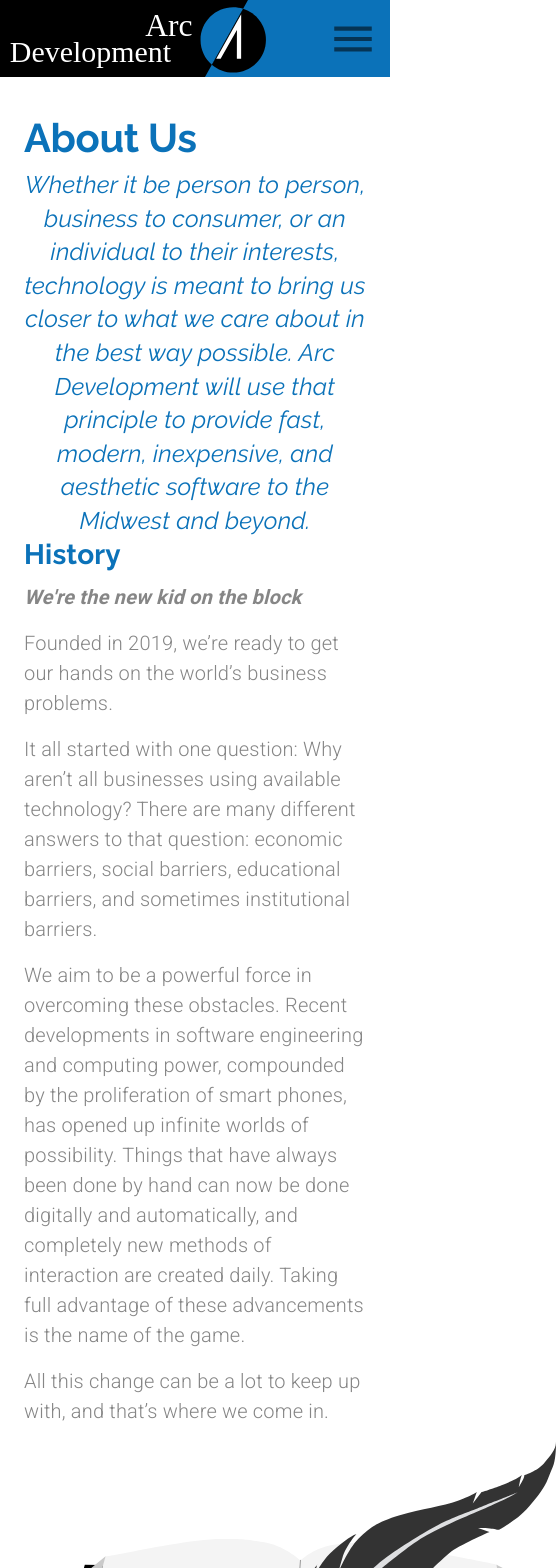
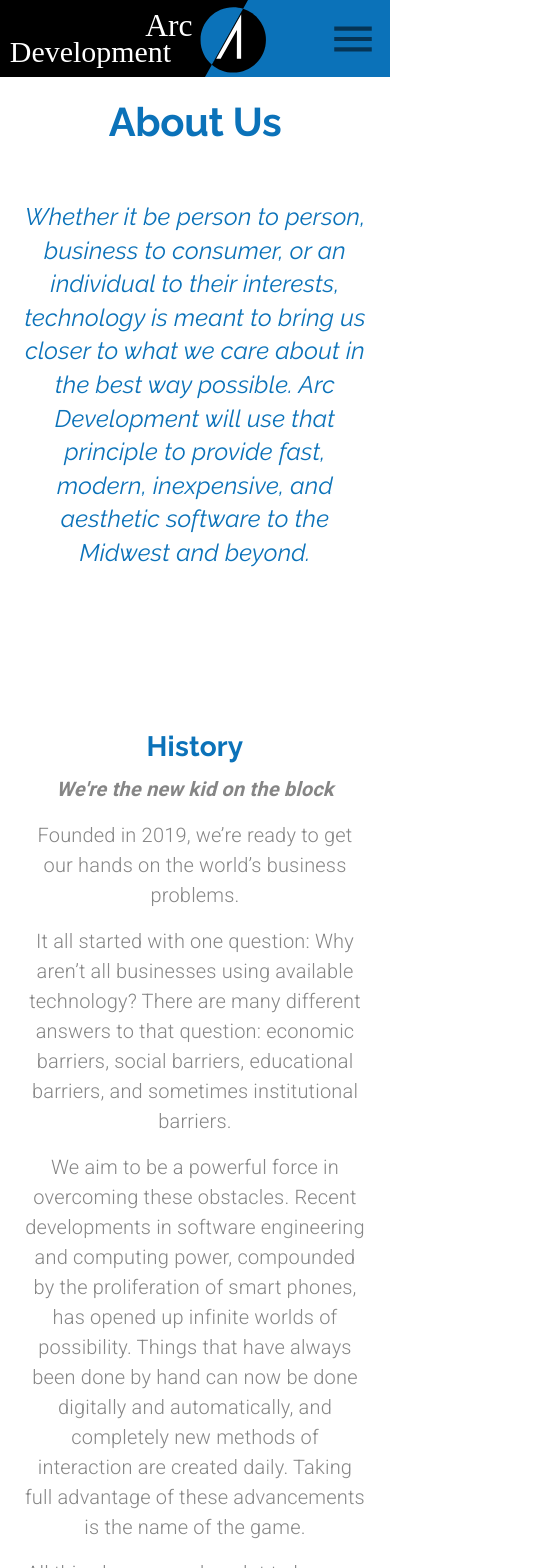
Before and after one commit to rudwo8134/ArcDevelopment, a React (Create React App) app: page /about in a window 390 px wide. Shown: the top 1568 px of the page, 556 px wide, since content can reach past the window. Built offline with nearby package versions, Linux system fonts and the light colour scheme.

Commit message:
add the responsive design for about us

```diff
--- a/src/components/Aboutus.jsx
+++ b/src/components/Aboutus.jsx
@@ -1,10 +1,12 @@
 import React from 'react'
-import { Avatar, Grid, makeStyles, Typography } from '@material-ui/core'
+import { Avatar, Grid, Hidden, makeStyles, Typography } from '@material-ui/core'
 import { useTheme } from '@material-ui/styles';
 import history from '../assets/history.svg'
 import founder from '../assets/founder2.png'
 import puppy from '../assets/puppy.svg'
 import yearbook from '../assets/yearbook.svg'
+import { useMediaQuery } from '@material-ui/core';
+import Calltoaction from './ui/Calltoaction';
 
 const useStyles = makeStyles((theme) => ({
   missionStatement: {
@@ -22,22 +24,39 @@ const useStyles = makeStyles((theme) => ({
       paddingRight: '1.5em',
     },
   },
+  avatarcontent:{
+    width: "25em",
+    height: "25em",
+   [theme.breakpoints.down("sm")]:{
+     height: "20em",
+     width: "20em",
+     maxHeight:300,
+     maxWidth:300
+   }
+  }
 }));
 
-const Aboutus = () => {
+const Aboutus = (props) => {
   const classes =useStyles();
   const theme = useTheme();
+  const matchesMD = useMediaQuery(theme.breakpoints.down('md'));
+  const matchesSM = useMediaQuery(theme.breakpoints.down('sm'));
+  const matchesXS = useMediaQuery(theme.breakpoints.down('xs'));
+
 
   return (
     <Grid container direction="column">
-      <Grid item className={classes.rowContainer} style={{ marginTop: '2em' }}>
-        <Typography variant="h2">About Us</Typography>
+      <Grid item className={classes.rowContainer} style={{ marginTop: matchesMD ?"1em":'2em' }}>
+        <Typography align={matchesMD ? 'center' : undefined} variant="h2">
+          About Us
+        </Typography>
       </Grid>
       <Grid
         item
         container
         justifyContent="center"
         className={classes.rowContainer}
+        style={{ marginTop: '3em' }}
       >
         <Typography
           align="center"
@@ -56,6 +75,9 @@ const Aboutus = () => {
         container
         className={classes.rowContainer}
         justifyContent="space-around"
+        direction={matchesMD ? 'column' : 'row'}
+        alignItems={matchesMD ? 'center' : undefined}
+        style={{ marginTop: '10em', marginBottom: '10em' }}
       >
         <Grid item>
           <Grid
@@ -66,29 +88,46 @@ const Aboutus = () => {
             style={{ maxWidth: '35em' }}
           >
             <Grid item>
-              <Typography variant="h4" gutterBottom>
+              <Typography
+                align={matchesMD ? 'center' : undefined}
+                variant="h4"
+                gutterBottom
+              >
                 History
               </Typography>
             </Grid>
             <Grid item>
               <Typography
+                align={matchesMD ? 'center' : undefined}
                 variant="body1"
                 paragraph
                 style={{ fontWeight: 700, fontStyle: 'italic' }}
               >
                 We're the new kid on the block
               </Typography>
-              <Typography paragraph variant="body1">
+              <Typography
+                align={matchesMD ? 'center' : undefined}
+                paragraph
+                variant="body1"
+              >
                 Founded in 2019, we’re ready to get our hands on the world’s
                 business problems.
               </Typography>
-              <Typography paragraph variant="body1">
+              <Typography
+                align={matchesMD ? 'center' : undefined}
+                paragraph
+                variant="body1"
+              >
                 It all started with one question: Why aren’t all businesses
                 using available technology? There are many different answers to
                 that question: economic barriers, social barriers, educational
                 barriers, and sometimes institutional barriers.
               </Typography>
-              <Typography paragraph variant="body1">
+              <Typography
+                align={matchesMD ? 'center' : undefined}
+                paragraph
+                variant="body1"
+              >
                 We aim to be a powerful force in overcoming these obstacles.
                 Recent developments in software engineering and computing power,
                 compounded by the proliferation of smart phones, has opened up
@@ -97,7 +136,11 @@ const Aboutus = () => {
                 completely new methods of interaction are created daily. Taking
                 full advantage of these advancements is the name of the game.
               </Typography>
-              <Typography paragraph variant="body1">
+              <Typography
+                align={matchesMD ? 'center' : undefined}
+                paragraph
+                variant="body1"
+              >
                 All this change can be a lot to keep up with, and that’s where
                 we come in.
               </Typography>
@@ -109,7 +152,7 @@ const Aboutus = () => {
             <img
               src={history}
               alt="quill pen sitting on top of book"
-              style={{ maxHeight: '22em' }}
+              style={{ maxHeight: matchesMD ? 200 : '22em' }}
             ></img>
           </Grid>
         </Grid>
@@ -120,6 +163,7 @@ const Aboutus = () => {
         direction="column"
         className={classes.rowContainer}
         alignItems="center"
+        style={{ marginBottom: '15em' }}
       >
         <Grid item>
           <Typography align="center" variant="h4" gutterBottom>
@@ -138,21 +182,11 @@ const Aboutus = () => {
           <Avatar
             alt="founder"
             src={founder}
-            style={{ width: '25em', height: '25em' }}
+            className={classes.avatarcontent}
           ></Avatar>
         </Grid>
-        <Grid item container>
-          <Grid item container direction="column" lg>
-            <Grid item>
-              <img src={yearbook} alt="img"></img>
-            </Grid>
-            <Grid item>
-              <Typography variant="caption">
-                a page from my sopomore year book
-              </Typography>
-            </Grid>
-          </Grid>
-          <Grid item lg style={{maxWidth:"45em", padding:"1.25em"}}>
+        <Hidden lgUp>
+          <Grid item lg style={{ maxWidth: '45em', padding: '1.25em' }}>
             <Typography variant="body1" align="center" paragraph>
               I taught myself basic coding from a library book in third grade,
               and ever since then my passion has solely been set on learning —
@@ -164,9 +198,57 @@ const Aboutus = () => {
               with the intuition I have developed.
             </Typography>
           </Grid>
-          <Grid item container direction="column" lg alignItems="flex-end">
+        </Hidden>
+        <Grid item container justifyContent={matchesMD ? 'center' : undefined}>
+          <Grid
+            item
+            container
+            direction="column"
+            lg
+            alignItems={matchesMD ? 'center' : undefined}
+            style={{ marginBottom: matchesMD ? '2.5em' : 0 }}
+          >
             <Grid item>
-              <img src={puppy} alt="puppy"></img>
+              <img
+                src={yearbook}
+                alt="img"
+                style={{ maxWidth: matchesMD ? 300 : undefined }}
+              ></img>
+            </Grid>
+            <Grid item>
+              <Typography variant="caption">
+                a page from my sopomore year book
+              </Typography>
+            </Grid>
+          </Grid>
+          <Hidden mdDown>
+            <Grid item lg style={{ maxWidth: '45em', padding: '1.25em' }}>
+              <Typography variant="body1" align="center" paragraph>
+                I taught myself basic coding from a library book in third grade,
+                and ever since then my passion has solely been set on learning —
+                learning about computers, learning mathematics and philosophy,
+                studying design, always just learning.
+              </Typography>
+              <Typography variant="body1" align="center" paragraph>
+                Now I’m ready to apply everything I’ve learned, and to help
+                others with the intuition I have developed.
+              </Typography>
+            </Grid>
+          </Hidden>
+
+          <Grid
+            item
+            container
+            direction="column"
+            lg
+            alignItems={matchesMD ? 'center' : 'flex-end'}
+          >
+            <Grid item>
+              <img
+                src={puppy}
+                alt="puppy"
+                style={{ maxWidth: matchesMD ? 300 : undefined }}
+              ></img>
             </Grid>
             <Grid item>
               <Typography variant="caption">my cute puppy</Typography>
@@ -174,6 +256,11 @@ const Aboutus = () => {
           </Grid>
         </Grid>
       </Grid>
+      <Grid item>
+        <Calltoaction
+          setValue={props.setValue}
+        />
+      </Grid>
     </Grid>
   );
 }
```
Also changed, not shown: 1 other file (tests, documents, lock files or other folders).
